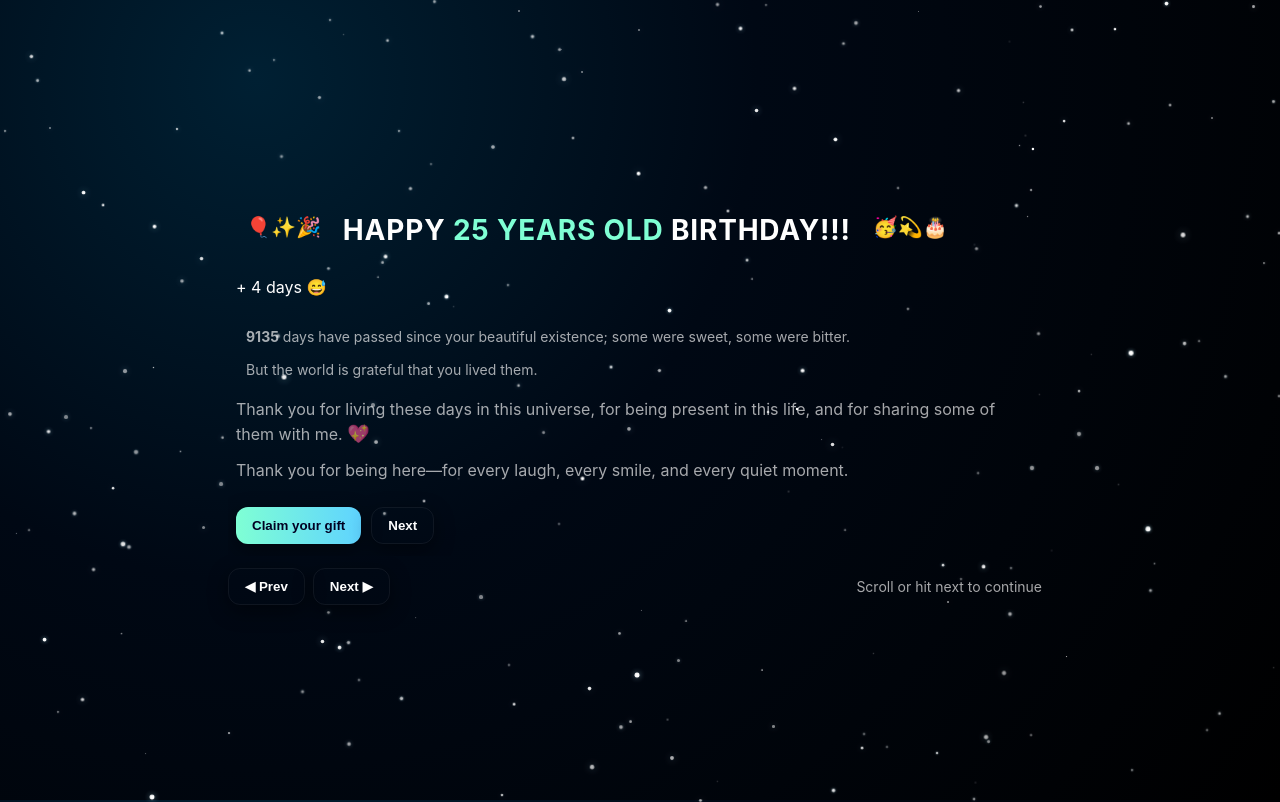
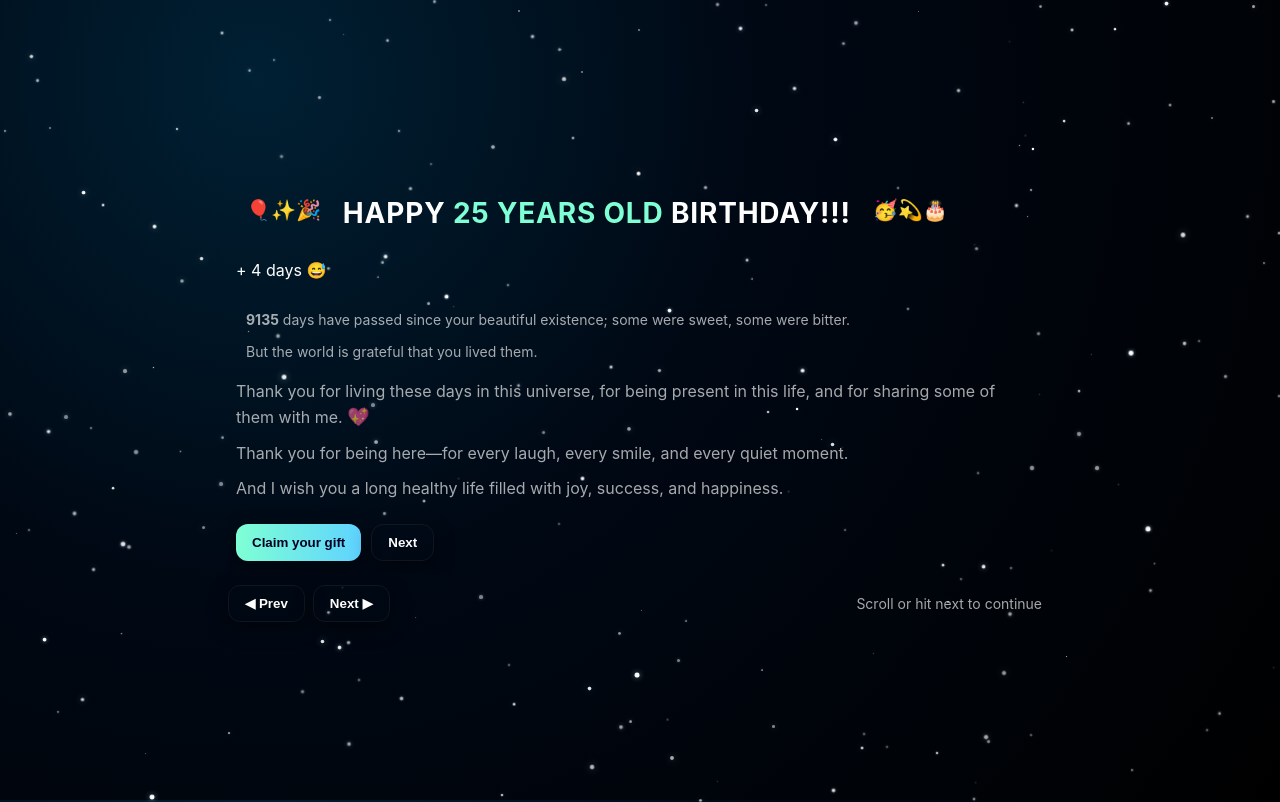
Before and after one commit to SlmHmd99/skylbd, a plain HTML site: page index_final.html in a window 1280 px wide. Drawn offline with Linux system fonts and the light colour scheme.

Commit message:
Update index_final.html

```diff
--- a/index_final.html
+++ b/index_final.html
@@ -109,6 +109,9 @@
 </p>
 <p style="margin-top:12px">
   Thank you for being here—for every laugh, every smile, and every quiet moment.
+</p>
+<p style="margin-top:12px">
+  And I wish you a long healthy life filled with joy, success, and happiness.
 </p>
         </div>
         </section>
```
